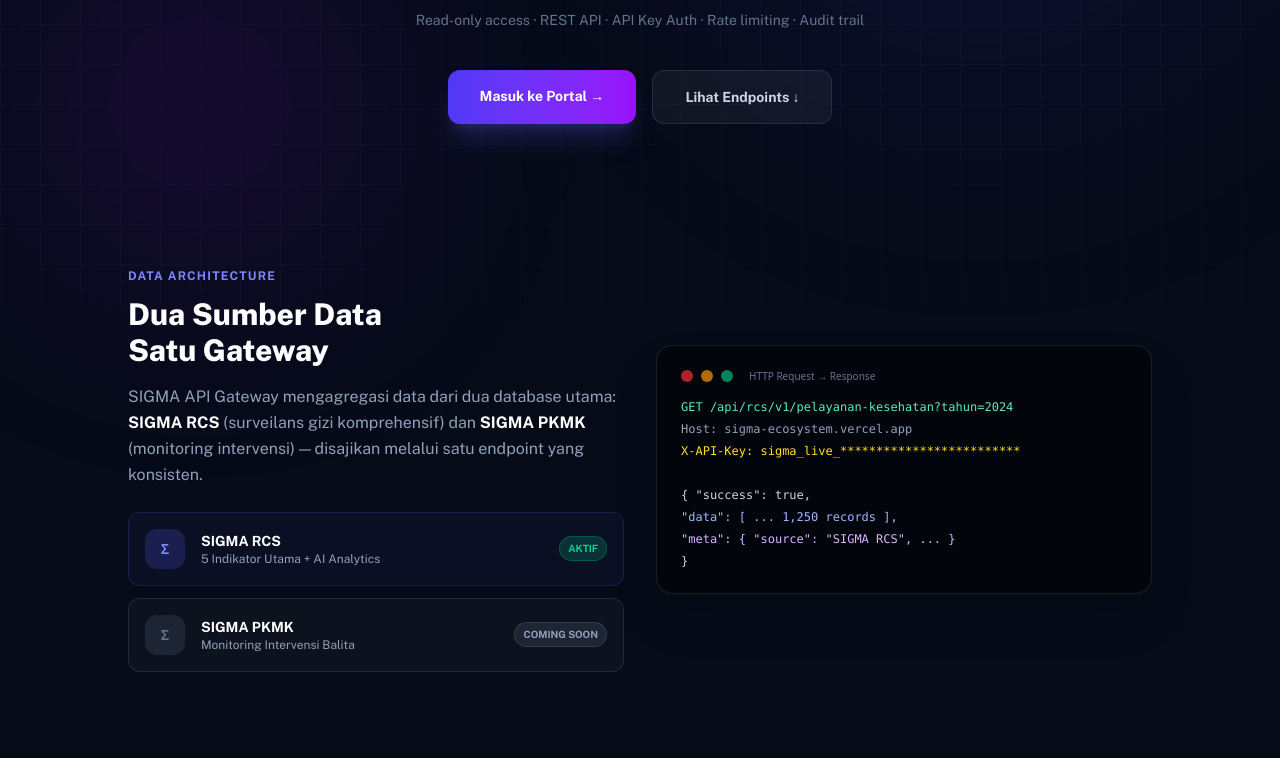
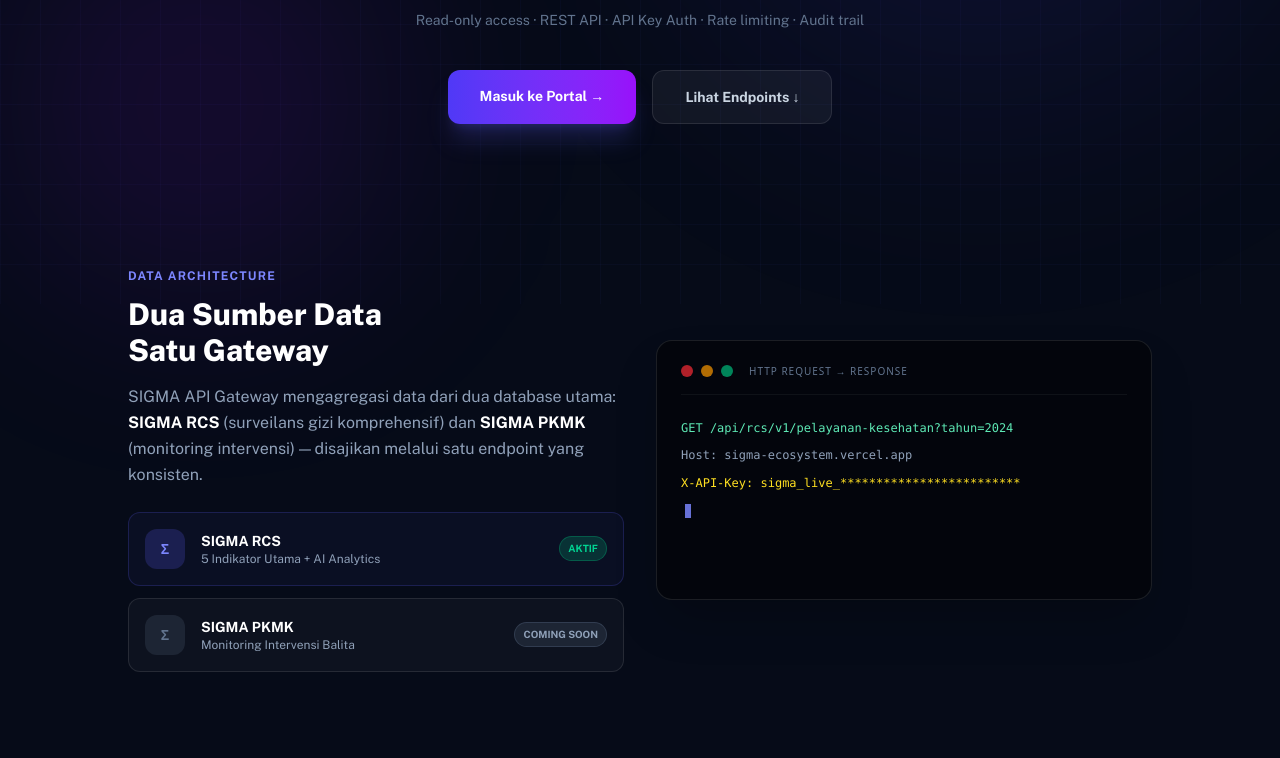
Before and after one commit to dedik2urniawan/sigma-ecosystem, a Next.js app: page /api-gateway in a window 1280 px wide. Shown: the part 496-1254 px from the top of the page. Built offline with nearby package versions, Linux system fonts and the light colour scheme.

Commit message:
style(api-gateway): enhance CodeDemo with character-by-character typing animation

```diff
--- a/src/app/api-gateway/page.tsx
+++ b/src/app/api-gateway/page.tsx
@@ -77,26 +77,51 @@
         { text: '  "meta": { "source": "SIGMA RCS", ... }', color: "text-purple-300" },
         { text: "}", color: "text-slate-300" },
     ];
-    const [visibleLines, setVisibleLines] = useState(0);
+
+    const [activeLine, setActiveLine] = useState(0);
+    const [currentCharPos, setCurrentCharPos] = useState(0);
+
     useEffect(() => {
-        if (visibleLines < lines.length) {
-            const t = setTimeout(() => setVisibleLines(v => v + 1), 300);
-            return () => clearTimeout(t);
+        if (activeLine >= lines.length) return;
+
+        const lineText = lines[activeLine].text;
+
+        if (currentCharPos < lineText.length) {
+            const timeout = setTimeout(() => {
+                setCurrentCharPos(c => c + 1);
+            }, 25 + Math.random() * 20); // typing speed with slight variance
+            return () => clearTimeout(timeout);
+        } else {
+            const timeout = setTimeout(() => {
+                setActiveLine(l => l + 1);
+                setCurrentCharPos(0);
+            }, 500); // pause between lines
+            return () => clearTimeout(timeout);
         }
-    }, [visibleLines]);
+    }, [activeLine, currentCharPos]);
+
     return (
-        <div className="bg-black/50 rounded-2xl p-6 font-mono text-xs border border-white/10 shadow-2xl">
-            <div className="flex items-center gap-2 mb-4">
+        <div className="bg-black/50 rounded-2xl p-6 font-mono text-xs border border-white/10 shadow-2xl min-h-[260px] flex flex-col w-full sm:min-w-[450px]">
+            <div className="flex items-center gap-2 mb-6 border-b border-white/5 pb-4 shrink-0">
                 <div className="w-3 h-3 rounded-full bg-red-500/70" />
                 <div className="w-3 h-3 rounded-full bg-amber-500/70" />
                 <div className="w-3 h-3 rounded-full bg-emerald-500/70" />
-                <span className="text-slate-500 text-[10px] ml-2 font-sans">HTTP Request → Response</span>
+                <span className="text-slate-500 text-[10px] ml-2 font-sans tracking-widest uppercase">HTTP Request → Response</span>
             </div>
-            <div className="space-y-1.5">
-                {lines.slice(0, visibleLines).map((l, i) => (
-                    <p key={i} className={`${l.color} transition-opacity duration-300`}>{l.text || "\u00A0"}</p>
-                ))}
-                {visibleLines < lines.length && <span className="inline-block w-2 h-4 bg-indigo-400 animate-pulse" />}
+            <div className="space-y-2 flex-1 w-full overflow-hidden">
+                {lines.map((l, i) => {
+                    if (i > activeLine) return null;
+                    const textToShow = i === activeLine ? l.text.substring(0, currentCharPos) : l.text;
+                    const isBlinkingCursor = i === activeLine && i < lines.length - 1;
+                    const isDone = activeLine >= lines.length && i === lines.length - 1;
+
+                    return (
+                        <p key={i} className={`${l.color} min-h-[16px] break-all leading-relaxed`}>
+                            {textToShow}
+                            {(isBlinkingCursor || isDone) && <span className="inline-block w-1.5 h-3.5 bg-indigo-400 animate-pulse align-middle ml-1" />}
+                        </p>
+                    );
+                })}
             </div>
         </div>
     );
```
